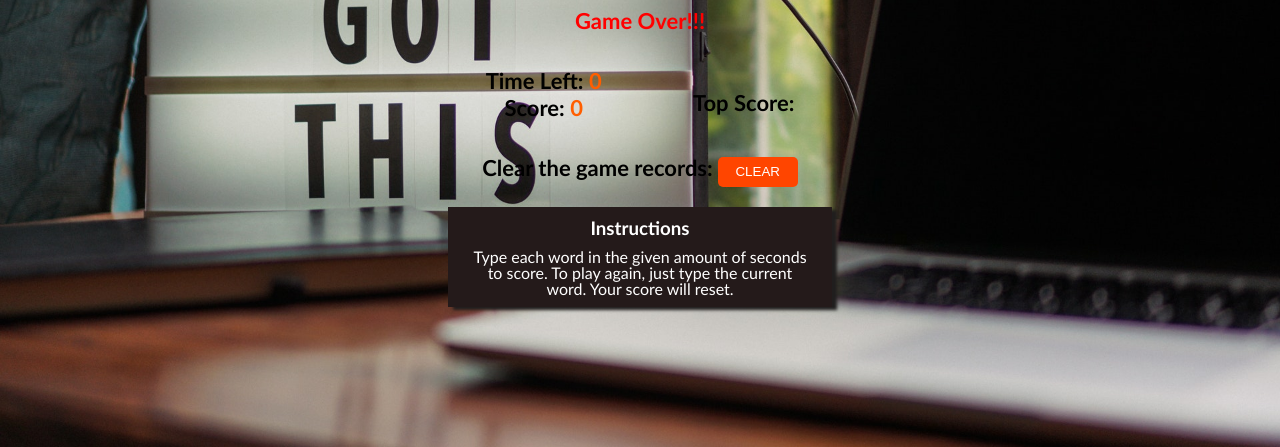
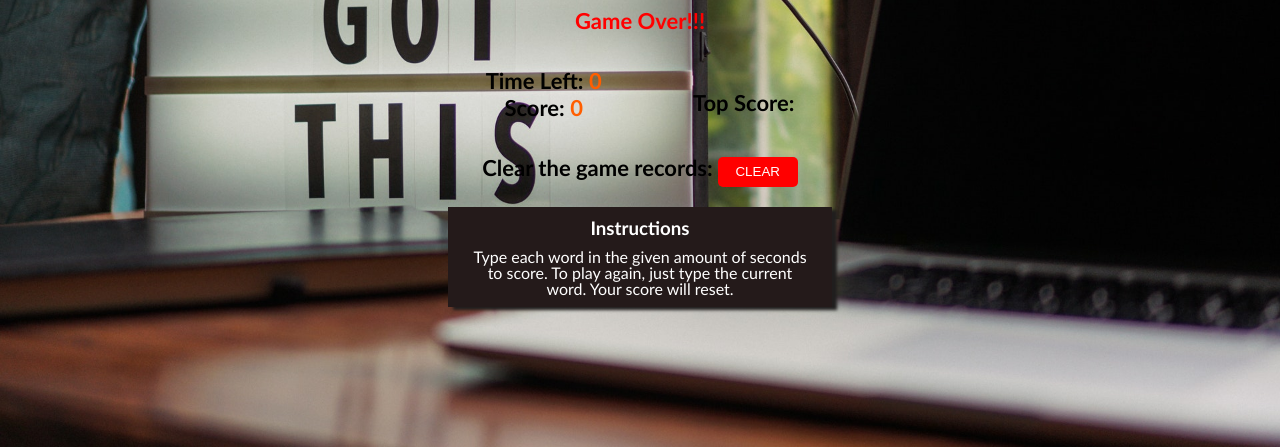
Before and after one commit to ZQWang39/Game---Wordbeater, a plain HTML site: page index.html in a window 1280 px wide. Shown: the part 353-800 px from the top of the page. Drawn offline with Linux system fonts and the light colour scheme.

Commit message:
Update clear button

```diff
--- a/index.html
+++ b/index.html
@@ -49,7 +49,7 @@
         </div>
 
         <div class = "clear">
-            Clear the game records:<button>CLEAR</button>
+            Clear the game records:<button id="clearBtn">CLEAR</button>
         </div>
 
         <div class ="instruction">
--- a/style.css
+++ b/style.css
@@ -110,7 +110,7 @@ body{
     margin:auto;
 }
 
-.clear button{
+#clearBtn{
     width: 80px;
     height:30px;
     margin-left: 5px;
@@ -121,7 +121,7 @@ body{
     color: white;
     border: none;
 }
-.clear button:hover{
+#clearBtn{
     background-color: red;
 }
 
```
